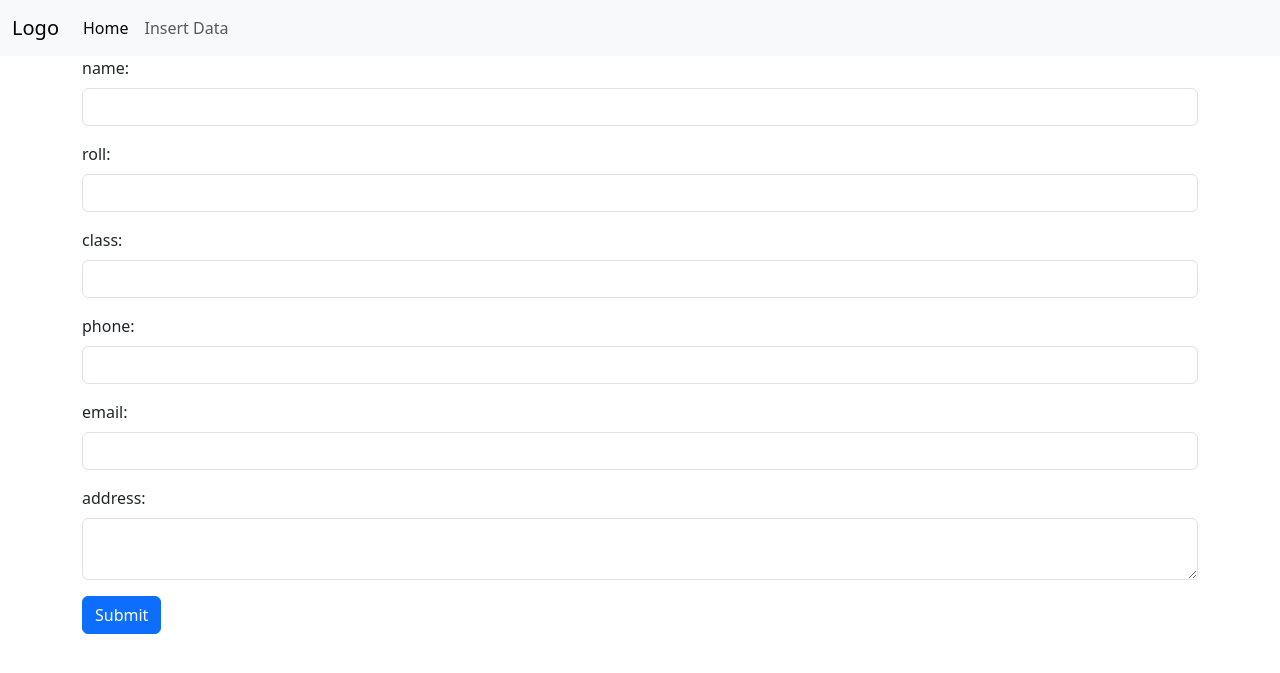
After one commit to jakir2025/batch-16-class-48, a PHP site: page /Create.php in a window 1280 px wide. The commit adds this page. Shown: the top 673 px of the page. Run offline with PHP 8.4, Linux system fonts and the light colour scheme.

Commit message:
insert data

```diff
--- /dev/null
+++ b/Create.php
@@ -0,0 +1,95 @@
+<?php
+//database page connection
+include "config.php";
+
+?>
+<?php
+ if(isset($_POST['submit'])){
+
+    $name = $_POST['name'];
+    $roll = $_POST['roll'];
+    $class = $_POST['class'];
+    $phone = $_POST['phone'];
+    $email = $_POST['email'];
+    $address = $_POST['address'];
+
+    $query = "insert into students (name, roll, class, phone, email, address) value ('$name', '$roll', '$class', '$phone', '$email', ' $address')";
+    $insertData = mysqli_query($connection, $query);
+
+    if( $insertData == true){
+        header('location:index.php');
+    }
+    else{
+        echo "failed to insert data";
+    }
+ }
+?>
+
+
+<!doctype html>
+<html lang="en">
+  <head>
+    <meta charset="utf-8">
+    <meta name="viewport" content="width=device-width, initial-scale=1">
+    <title>PHP CRUD OPERATION-1</title>
+    <link href="https://cdn.jsdelivr.net/npm/bootstrap@5.3.5/dist/css/bootstrap.min.css" rel="stylesheet" integrity="sha384-SgOJa3DmI69IUzQ2PVdRZhwQ+dy64/BUtbMJw1MZ8t5HZApcHrRKUc4W0kG879m7" crossorigin="anonymous">
+  </head>
+  <body>
+
+  <nav class="navbar navbar-expand-lg bg-body-tertiary">
+  <div class="container-fluid">
+    <a class="navbar-brand" href="#">Logo</a>
+    <button class="navbar-toggler" type="button" data-bs-toggle="collapse" data-bs-target="#navbarSupportedContent" aria-controls="navbarSupportedContent" aria-expanded="false" aria-label="Toggle navigation">
+      <span class="navbar-toggler-icon"></span>
+    </button>
+    <div class="collapse navbar-collapse" id="navbarSupportedContent">
+      <ul class="navbar-nav me-auto mb-2 mb-lg-0">
+        <li class="nav-item">
+          <a class="nav-link active" aria-current="page" href="index.php">Home</a>
+        </li>
+        <li class="nav-item">
+          <a class="nav-link" href="create.php">Insert Data</a>
+        </li>
+    </div>
+  </div>
+</nav>
+
+
+<div class="container">
+<form action="" method="post">
+  <div class="mb-3">
+    <label for="exampleInputEmail1" class="form-label">name:</label>
+    <input type="text" class="form-control" id="exampleInputEmail1" name="name" value="" required>
+  </div>
+  <div class="mb-3">
+    <label for="exampleInputPassword1" class="form-label">roll:</label>
+    <input type="number" class="form-control" id="exampleInputPassword1" name="roll" value="" required>
+  </div>
+  <div class="mb-3">
+    <label for="exampleInputPassword1" class="form-label">class:</label>
+    <input type="text" class="form-control" id="exampleInputPassword1" name="class" value="" required>
+  </div>
+  <div class="mb-3">
+    <label for="exampleInputPassword1" class="form-label">phone:</label>
+    <input type="number" class="form-control" id="exampleInputPassword1" name="phone" value="" required >
+  </div>
+  <div class="mb-3">
+    <label for="exampleInputPassword1" class="form-label">email:</label>
+    <input type="email" class="form-control" id="exampleInputPassword1" name="email" value="" required>
+  </div>
+  <div class="mb-3">
+    <label for="exampleInputPassword1" class="form-label">address:</label>
+    <textarea name="address" id="" class="form-control" required></textarea>
+  </div>
+
+  <button type="submit" name="submit" class="btn btn-primary">Submit</button>
+</form>
+</div>
+
+
+
+
+
+    <script src="https://cdn.jsdelivr.net/npm/bootstrap@5.3.5/dist/js/bootstrap.bundle.min.js" integrity="sha384-k6d4wzSIapyDyv1kpU366/PK5hCdSbCRGRCMv+eplOQJWyd1fbcAu9OCUj5zNLiq" crossorigin="anonymous"></script>
+  </body>
+</html>
--- a/index.php
+++ b/index.php
@@ -24,10 +24,10 @@ include "config.php";
     <div class="collapse navbar-collapse" id="navbarSupportedContent">
       <ul class="navbar-nav me-auto mb-2 mb-lg-0">
         <li class="nav-item">
-          <a class="nav-link active" aria-current="page" href="#">Home</a>
+          <a class="nav-link active" aria-current="page" href="index.php">Home</a>
         </li>
         <li class="nav-item">
-          <a class="nav-link" href="#">Link</a>
+          <a class="nav-link" href="Create.php">Insert Data</a>
         </li>
 
 
@@ -85,7 +85,6 @@ include "config.php";
                   <a href="" class="btn btn-danger">Delete</a>
                  </td>
                </tr>';
-
                $serialNumber ++;
      }
     ?>
```
